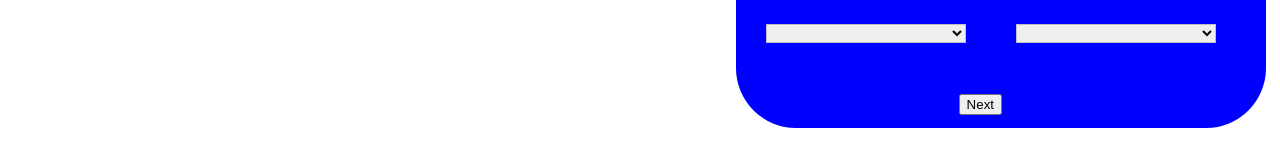
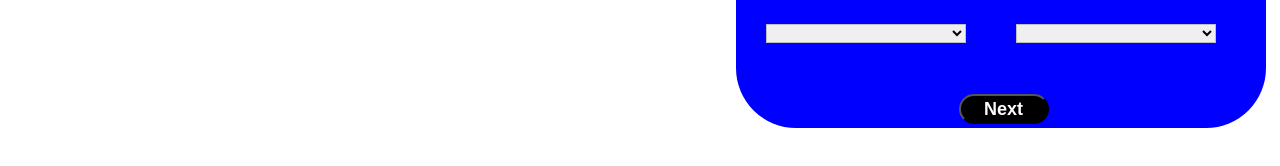
Before and after one commit to mohit8740/BASTTL, a plain HTML site: page besttle/index.html in a window 1280 px wide. Shown: the part 326-492 px from the top of the page. Drawn offline with Linux system fonts and the light colour scheme.

Commit message:
btn style

```diff
--- a/besttle/index.html
+++ b/besttle/index.html
@@ -96,8 +96,8 @@
                         </div>
 
                         <!-- button -->
-                        <div class="mainbtn" style="display: flex; margin-left:42%;margin-top:-10px">
-                        <button >Next</button>
+                        <div class="mainbtn" style="display: flex; margin-left:42%;margin-top:-10px;">
+                        <button class="mainbtn1">Next</button>
                         </div>
                  </div>
         </div>
--- a/besttle/style.css
+++ b/besttle/style.css
@@ -85,3 +85,13 @@
   select {
     border:1px solid rgba(0,0,0,.2);
  }
+ .mainbtn1{
+    background-color: black;
+    color: white;
+    width:90px;
+    height:30px;
+    border-radius: 30px ;
+    padding:2px;
+    font-weight: bold;
+    font-size: large;
+ }
```
